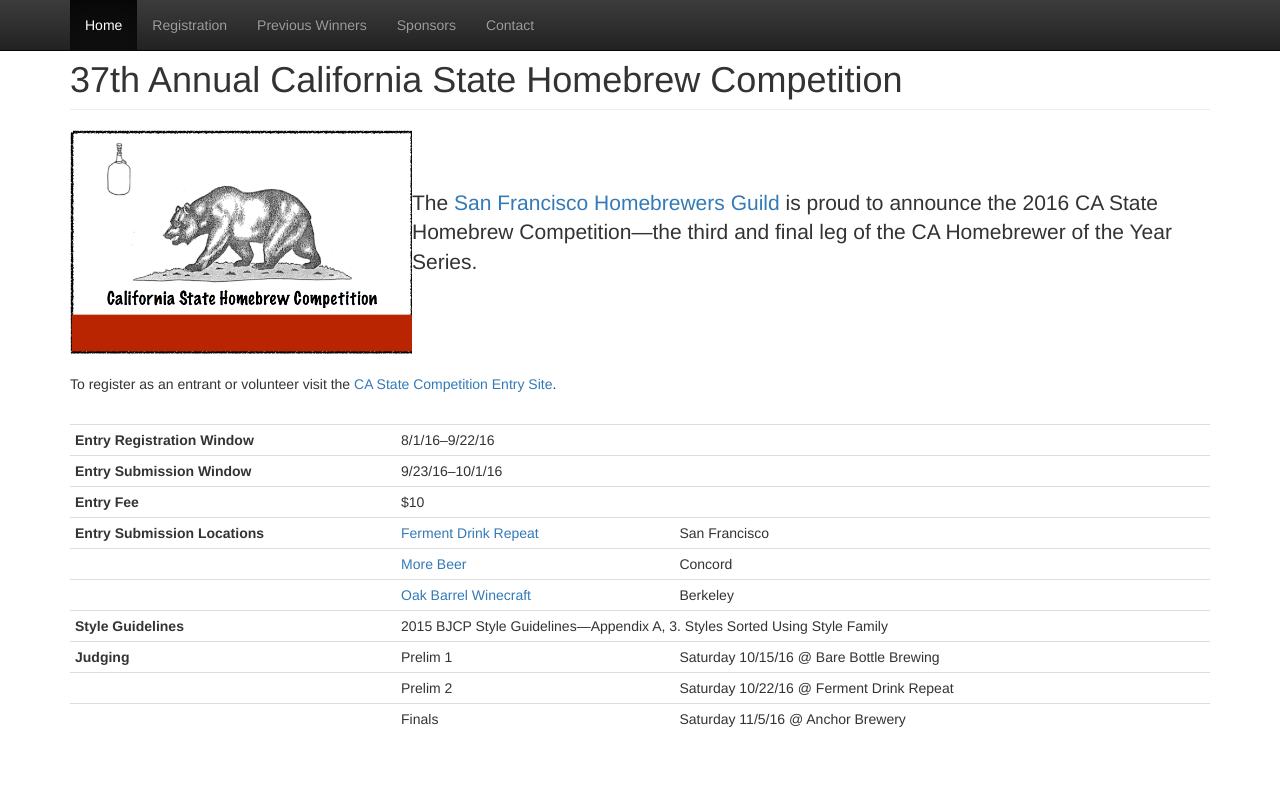
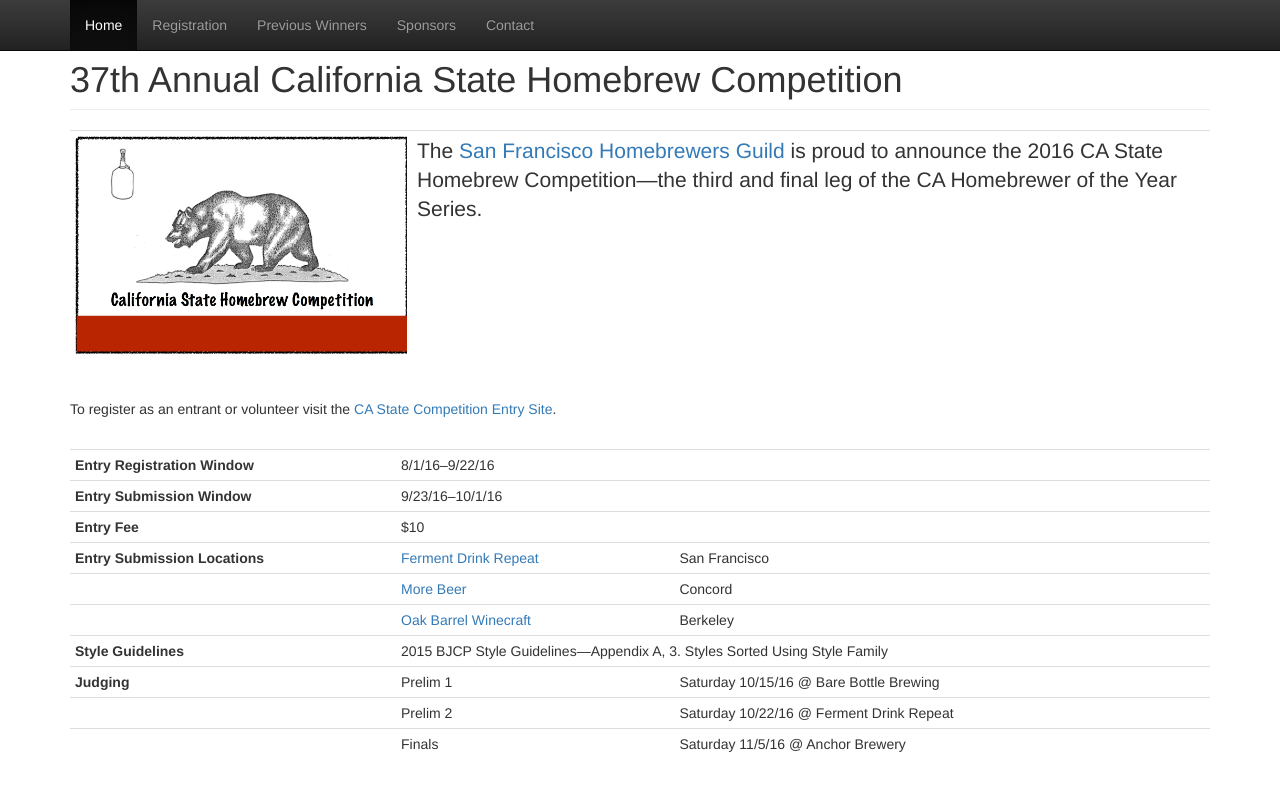
Before and after one commit to castatebrewcomp/castatebrewcomp.github.io, a Jekyll site: the page built from index.html, in a window 1280 px wide. Shown: the top 791 px of the page. Built offline with Jekyll 4.4.1, drawn with Linux system fonts in a browser that asks for light colours.

Commit message:
fix formatting

```diff
--- a/contact.html
+++ b/contact.html
@@ -8,7 +8,7 @@
   <h1 class="page-header">Competition Organization</h1>
 
   <br/>
-  <table cellspacing="5">
+  <table class="table table-hover table-condensed">
     <tbody>
       <tr>
         <td width="30%"><img class="img-responsive" src="http://static1.squarespace.com/static/54ac88c5e4b08dbf5e237544/t/54ac89a7e4b005bf101187d9/1466111842238/?format=1500w"/></td>
--- a/index.html
+++ b/index.html
@@ -7,7 +7,7 @@
 
   <h1 class="page-header">37th Annual California State Homebrew Competition</h1>
 
-  <table cellpadding="50" cellspacing="50">
+  <table class="table table-hover table-condensed">
     <tbody>
       <tr>
         <td width="30%"><img class="img-responsive" src="/images/stcomp.jpg"/></td>
--- a/sponsors.html
+++ b/sponsors.html
@@ -6,7 +6,7 @@
 
   <h1 class="page-header">Thank you to our sponsors</h1>
 
-  <table style="text-align:center;">
+  <table class="table table-hover table-condensed" style="text-align:center;">
     <tbody>
       <tr>
         <td align="center" width="33%"><img class="img-responsive" src="http://static1.squarespace.com/static/56eb44e7a3360c45493cd1ff/t/56ec7864b654f97ab4f785e6/1466877852832/?format=1500w"/></td>
```
